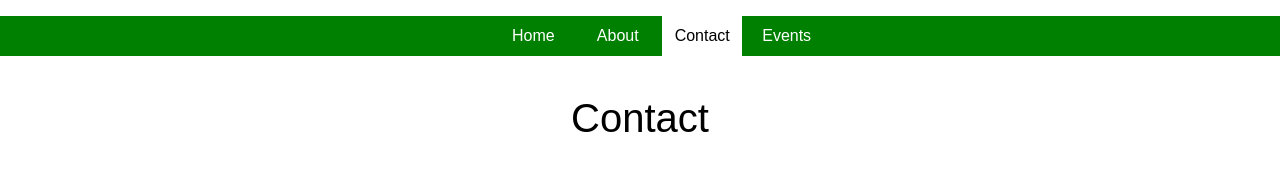
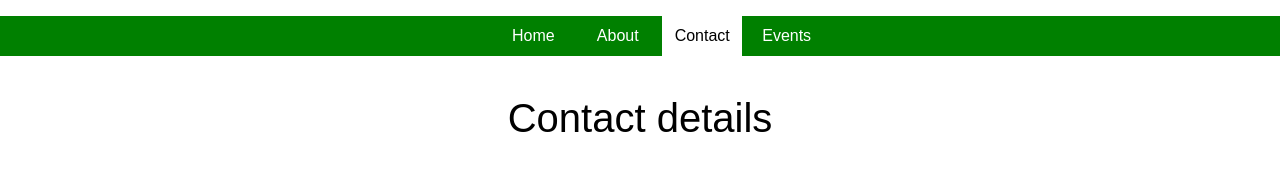
Before and after one commit to MadushaShanaka/learn_jquery, a plain HTML site: page contact.html in a window 1280 px wide. Drawn offline with nearby package versions, Linux system fonts and the light colour scheme.

Commit message:
change conatct html

```diff
--- a/contact.html
+++ b/contact.html
@@ -16,7 +16,7 @@
       </ul>
     </div>
 
-    <p>Contact</p>
+    <p>Contact details</p>
     <script
       src="http://jquery.com/jquery-1.11.0.min.js"
       type="text/javascript"
```
